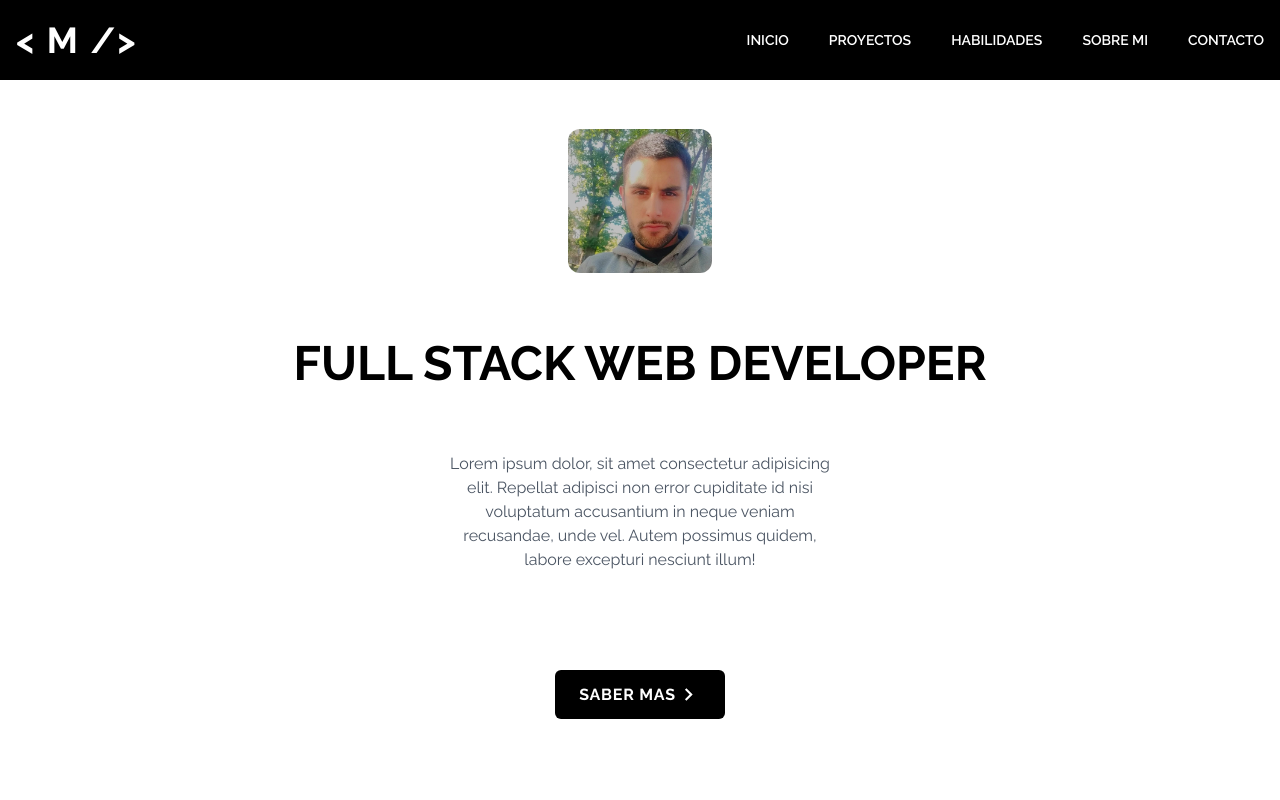
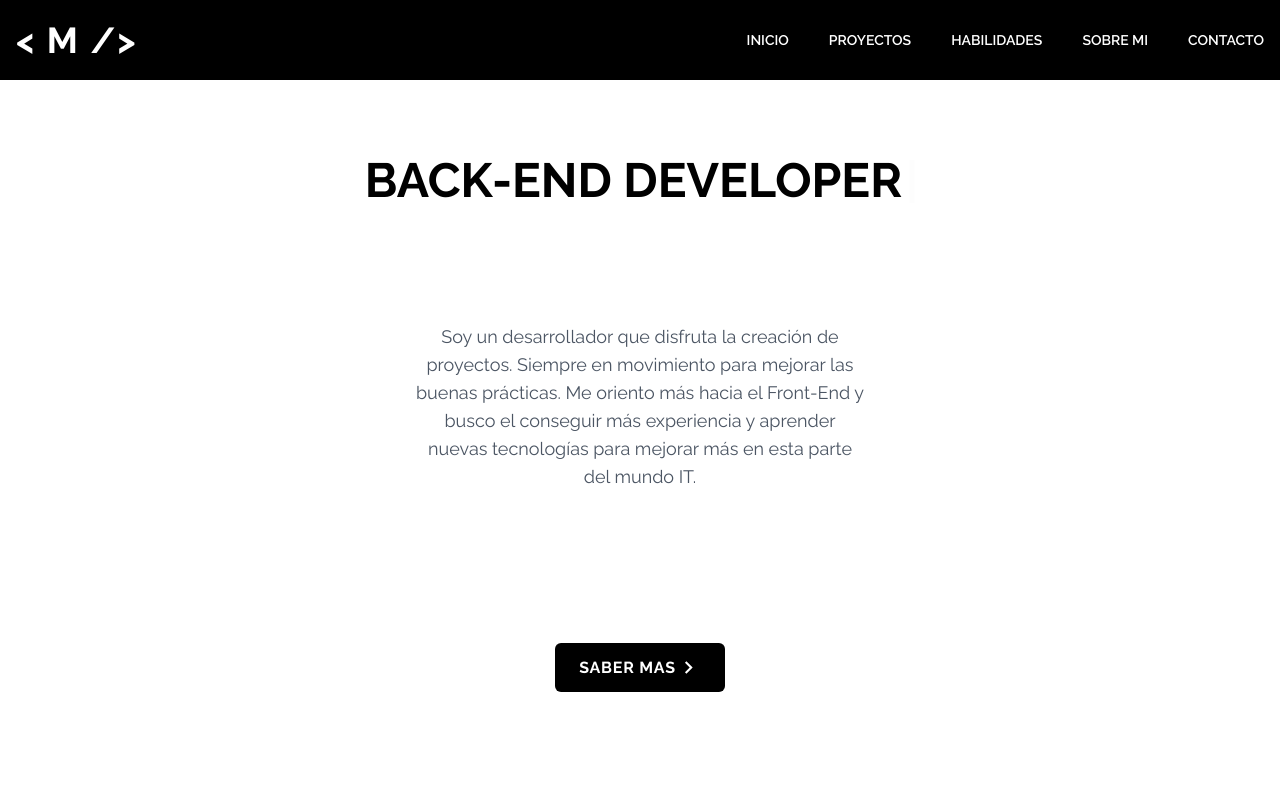
Before and after one commit to MaxiiMartins/p-maxiimartins, a Next.js app: page / in a window 1280 px wide. Shown: the top 800 px of the page. Built offline with nearby package versions, Linux system fonts and the light colour scheme.

Commit message:
Update HomePage.jsx

```diff
--- a/components/HomePage.jsx
+++ b/components/HomePage.jsx
@@ -1,24 +1,27 @@
 import Image from "next/image";
 import Link from "next/link";
 import React from "react";
+import { useTypewriter, Cursor } from "react-simple-typewriter";
 import me from "../public/assets/yo.jpg";
 import Button from "./Button";
 
 const HomePage = () => {
+  const [text] = useTypewriter({
+    words: ["Front-End Developer", "Back-End Developer", "FullStack Developer"],
+    loop: 0
+  });
   return (
     <div id="inicio" className="h-screen w-full text-center">
       <div className="max-w-screen-xl mx-auto w-full h-full pt-24 p-4 flex flex-col justify-around items-center">
-        <div className="w-64 h-64 sm:h-36 sm:w-36 mx-auto overflow-hidden rounded-xl">
+        {/* <div className="w-96 h-96 sm:h-64 sm:w-44 mx-auto overflow-hidden rounded-xl">
           <Image src={me} alt="yo" />
-        </div>
+        </div> */}
         <h1 className="uppercase font-bold text-black text-7xl sm:text-5xl">
-          FULL STACK WEB DEVELOPER
+          {text}
+          <Cursor />
         </h1>
-        <p className=" text-gray-600 text-xl max-w-sm max-auto sm:text-base ">
-          Lorem ipsum dolor, sit amet consectetur adipisicing elit. Repellat
-          adipisci non error cupiditate id nisi voluptatum accusantium in neque
-          veniam recusandae, unde vel. Autem possimus quidem, labore excepturi
-          nesciunt illum!
+        <p className=" text-gray-600 w-screen text-center text-xl max-w-[450px] max-auto sm:text-lg ">
+          Soy un desarrollador que disfruta la creación de proyectos. Siempre en movimiento para mejorar las buenas prácticas. Me oriento más hacia el Front-End y busco el conseguir más experiencia y aprender nuevas tecnologías para mejorar más en esta parte del mundo IT.
         </p>
         <Button href={"/#sobre-mi"} text={"saber mas"} />
       </div>
```
